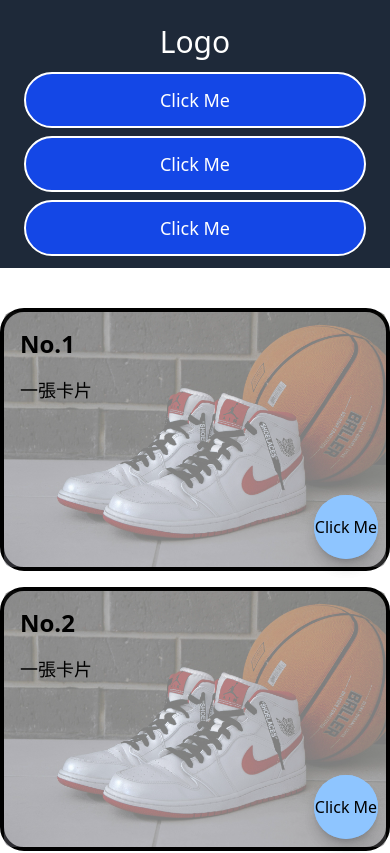
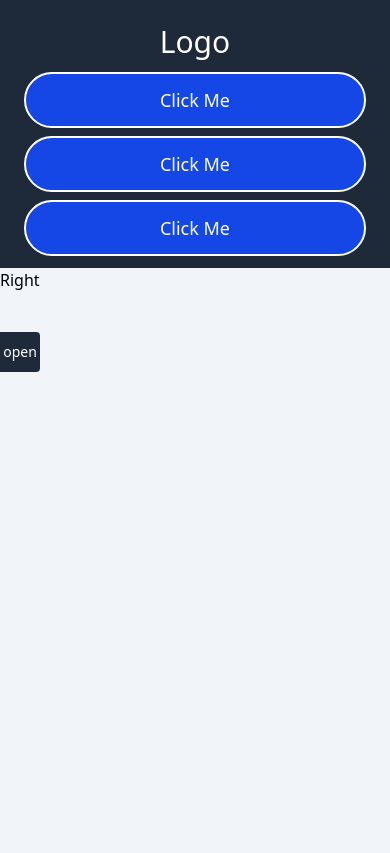
Before and after one commit to jeff0518/tailwind-learning, a React (Vite) app: page / in a window 390 px wide. Shown: the top 853 px of the page. Built offline with nearby package versions, Linux system fonts and the light colour scheme.

Commit message:
feat: dashboard

```diff
--- a/src/App.tsx
+++ b/src/App.tsx
@@ -1,19 +1,21 @@
 import Header from "./component/Header";
 import Card from "./component/Card";
+import Dashboard from "./component/Dashboard";
 import "./App.css";
 
 function App() {
   return (
     <div className="App">
       <Header />
-      <main className="container mx-auto mt-10">
+      <Dashboard />
+      {/* <main className="container mx-auto mt-10">
         <div className="grid grid-cols-1 gap-4 lg:grid-cols-3">
           <Card title="No.1">一張卡片</Card>
           <Card title="No.2">一張卡片</Card>
           <Card title="No.3">一張卡片</Card>
           <Card title="No.4">一張卡片</Card>
         </div>
-      </main>
+      </main> */}
     </div>
   );
 }
--- /dev/null
+++ b/src/component/Dashboard.tsx
@@ -0,0 +1,33 @@
+import { useState } from "react";
+
+const Dashboard = () => {
+  const [openSideBar, setOpenSideBar] = useState(true);
+  const openSideBarHandler = (isOpen: boolean) => {
+    setOpenSideBar(isOpen);
+  };
+  return (
+    <div className="flex h-screen">
+      <div className="bg-gray-800 w-80 hidden sm:flex">
+        <p className="text-white">Left</p>
+      </div>
+      {!openSideBar && (
+        <div className="h-full w-64 bg-gray-800">
+          <div className="px-4 py-6">
+            <h1 className="px-2 text-x1 text-gray-100">title</h1>
+          </div>
+        </div>
+      )}
+      <div className="bg-slate-100 w-full">
+        <button
+          className="absolute -mr-10 mt-16 h-10 w-10 cursor-pointer rounded-br rounded-tr bg-gray-800 text-sm text-white sm:hidden"
+          onClick={() => openSideBarHandler(!openSideBar)}
+        >
+          {openSideBar ? "open" : "close"}
+        </button>
+        <h1>Right</h1>
+      </div>
+    </div>
+  );
+};
+
+export default Dashboard;
```
